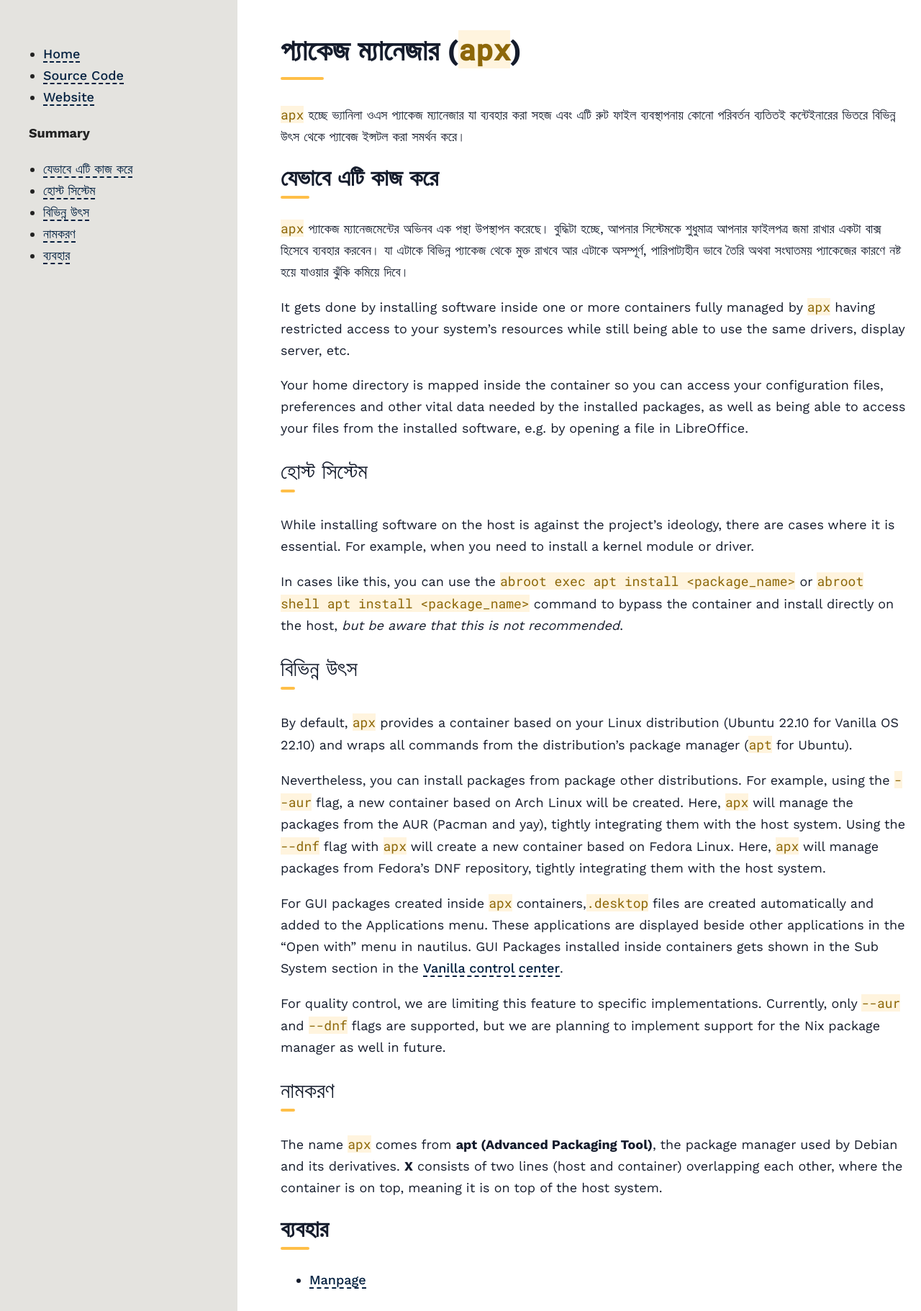
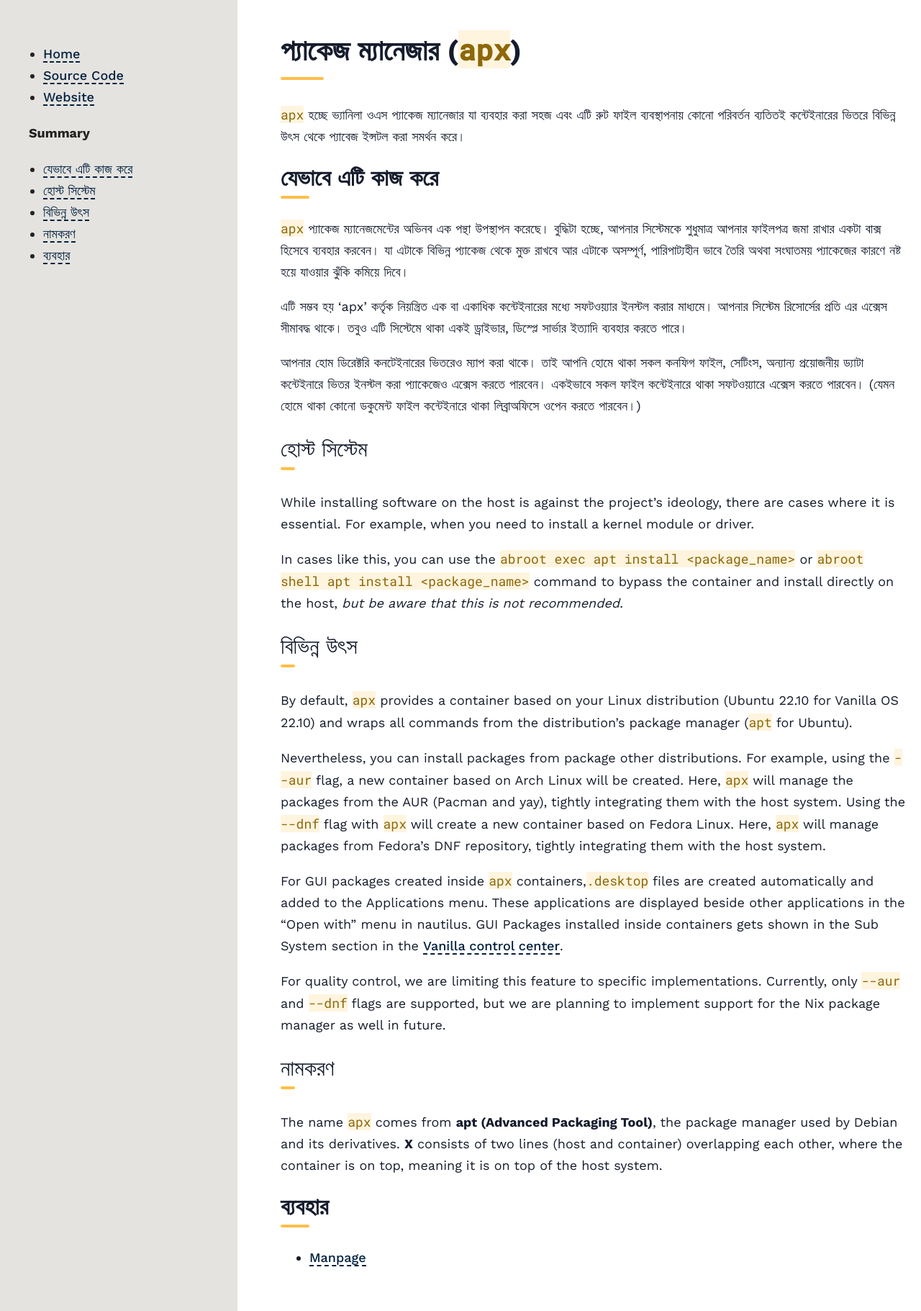
Before and after one commit to Vanilla-OS/documentation, a Jekyll site: the page built from docs/apx/index.bn.md, in a window 1280 px wide. Shown: the whole page at 72% size. Built offline with Jekyll 4.4.1, drawn with Linux system fonts in a browser that asks for light colours.

Commit message:
Translate Apx Howto in BN

```diff
--- a/docs/apx/index.bn.md
+++ b/docs/apx/index.bn.md
@@ -13,12 +13,12 @@ description: কীভাবে ভ্যনিলা ওএস প্যাক
 আপনার ফাইলপত্র জমা রাখার একটা বাক্স হিসেবে ব্যবহার করবেন। যা এটাকে বিভিন্ন প্যাকেজ থেকে মুক্ত রাখবে
 আর এটাকে অসম্পূর্ণ, পারিপাট্যহীন ভাবে তৈরি অথবা সংঘাতময় প্যাকেজের কারণে নষ্ট হয়ে যাওয়ার ঝুঁকি কমিয়ে দিবে।
 
-It gets done by installing software inside one or more containers fully managed by `apx` having restricted access to your system's resources while still being able to use the same drivers, display server, etc.
+এটি সম্ভব হয় 'apx' কর্তৃক নিয়ন্ত্রিত এক বা একাধিক কন্টেইনারের মধ্যে সফটওয়্যার ইনস্টল করার মাধ্যমে। আপনার সিস্টেম রিসোর্সের প্রতি এর এক্সেস সীমাবদ্ধ থাকে। তবুও এটি সিস্টেমে থাকা একই ড্রাইভার, ডিস্প্লে সার্ভার ইত্যাদি ব্যবহার করতে পারে।
 
-Your home directory is mapped inside the container so you can access your
-configuration files, preferences and other vital data needed by the installed
-packages, as well as being able to access your files from the installed
-software, e.g. by opening a file in LibreOffice.
+আপনার হোম ডিরেক্টরি কনটেইনারের ভিতরেও ম্যাপ করা থাকে। তাই আপনি হোমে থাকা সকল কনফিগ ফাইল,
+সেটিংস, অন্যান্য প্রয়োজনীয় ড্যাটা কন্টেইনারে ভিতর ইনস্টল করা প্যাকেজেও এক্সেস করতে পারবেন। একইভাবে সকল
+ফাইল কন্টেইনারে থাকা সফটওয়্যারে এক্সেস করতে পারবেন। (যেমন হোমে থাকা কোনো ডকুমেন্ট ফাইল কন্টেইনারে থাকা লিব্রাঅফিসে ওপেন করতে পারবেন।)
+
 
 ### হোস্ট সিস্টেম
 
```
